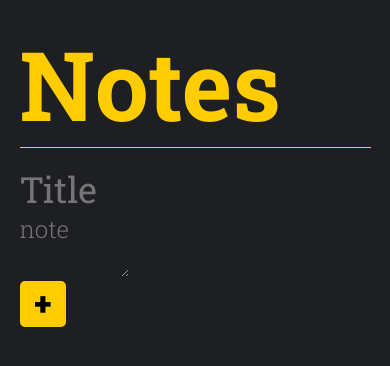
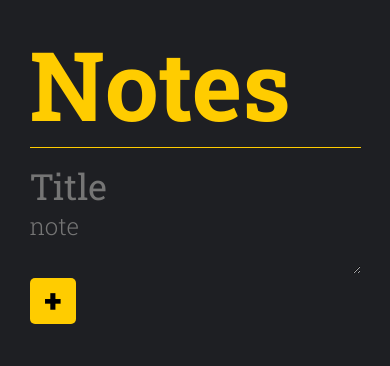
Before and after one commit to apdonaghy/notes-app, a plain HTML site: page index.html in a window 390 px wide. Shown: the top 366 px of the page. Drawn offline with Linux system fonts and the light colour scheme.

Commit message:
added new styling again

```diff
--- a/main.css
+++ b/main.css
@@ -20,7 +20,9 @@ h1 {
     color:#FFCC00;
     font-size:6em;
     border-bottom: 1px solid #FFCC00;
-    margin-bottom: 5%;
+    margin-left:10px;
+    margin-right:10px;
+    margin-bottom: 4%;
 }
 
 #user-note-pad{
@@ -32,9 +34,28 @@ h1 {
     margin:10px;
 }
 
+form{
+    margin:10px;
+    margin-bottom:42;
+}
+
+
+
 textarea{
     width:31.25%;
 }
+
+@media screen and (max-width: 1100px){
+textarea{
+    width:47%;
+}
+}
+
+@media screen and (max-width: 750px){
+    textarea{
+        width:100%;
+    }
+    }
 
 @media screen and (max-width: 1100px){
     #user-note-pad{
--- a/main.js
+++ b/main.js
@@ -24,8 +24,10 @@ const addNote = (event) => {
     let container = document.querySelector('.wrapper');
 
     container.appendChild(newNotePad);
+    document.getElementById('title').focus();
 }
 
 document.addEventListener('DOMContentLoaded', () => {
     document.getElementById('btn').addEventListener('click', addNote);
+    document.getElementById('title').focus();
 });
```
